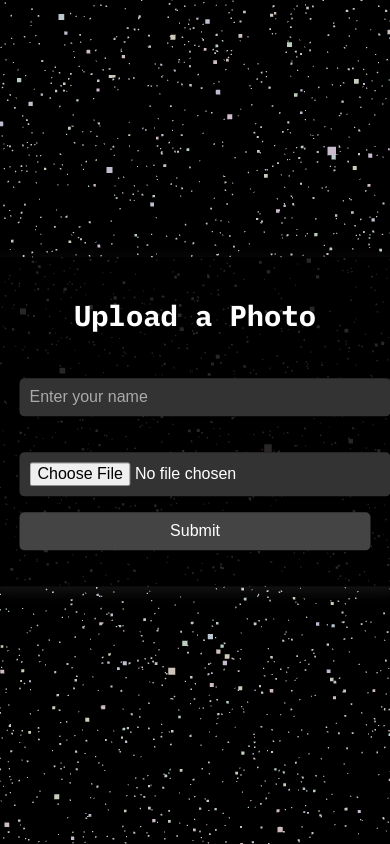
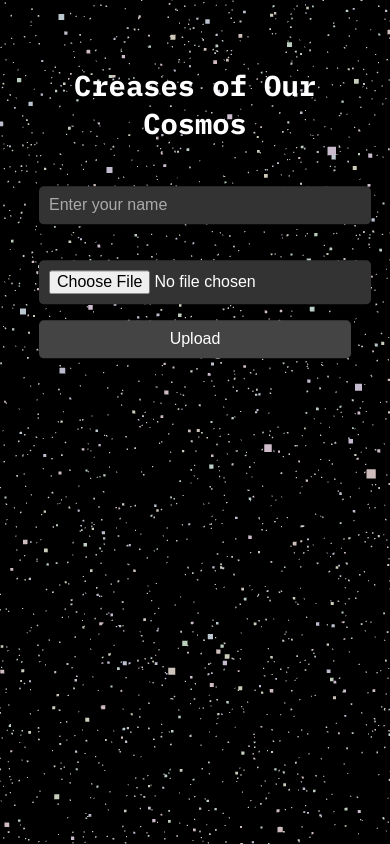
Before and after one commit to kvnyng/conflux, a website with bundled scripts: page client/scan/index.html in a window 390 px wide. Built offline with nearby package versions, Linux system fonts and the light colour scheme; animation ran at ten frames a second.

Commit message:
functioning mobile website

```diff
--- a/client/scan/index.html
+++ b/client/scan/index.html
@@ -15,13 +15,13 @@
 
     <!-- Form Container -->
     <div class="container">
-        <h1>Upload a Photo</h1>
+        <h1>Creases of Our Cosmos</h1>
         <form id="upload-form">
             <label for="name">Name:</label>
             <input type="text" id="name" name="name" placeholder="Enter your name" required>
             <label for="file">Choose a photo:</label>
             <input type="file" id="file" name="file" accept="image/*" required>
-            <button type="submit" id="submit-btn">Submit</button>
+            <button type="submit" id="submit-btn">Upload</button>
         </form>
         <div id="response"></div>
     </div>
--- a/client/scan/styles.css
+++ b/client/scan/styles.css
@@ -23,17 +23,17 @@ body {
 /* Form Container */
 .container {
     position: absolute;
-    top: 50%;
+    top: 25%;
     left: 50%;
     transform: translate(-50%, -50%);
-    background-color: rgba(0, 0, 0, 0.8);
+    /* background-color: rgba(0, 0, 0, 0.8); */
     /* Slightly transparent black */
-    padding: 20px 30px;
+    padding: 30px 30px;
     border-radius: 10px;
-    box-shadow: 0px 4px 15px rgba(255, 255, 255, 0.1);
+    /* box-shadow: 0px 4px 15px rgba(255, 255, 255, 0.1); */
     /* Subtle white shadow */
     text-align: center;
-    width: 90%;
+    width: 80%;
     max-width: 400px;
     z-index: 1;
     /* Layer above the Three.js scene */
@@ -95,3 +95,15 @@ button:hover {
     /* Red for errors */
     word-wrap: break-word;
 }
+
+/* Ensure black safe area background on Apple devices */
+@supports (padding: env(safe-area-inset-top)) {
+    body {
+        padding-top: env(safe-area-inset-top);
+        padding-bottom: env(safe-area-inset-bottom);
+        padding-left: env(safe-area-inset-left);
+        padding-right: env(safe-area-inset-right);
+        background-color: black;
+        /* Safe area color */
+    }
+}
```
Also changed, not shown: server/index.html (renamed from client/index.html), 1 other file.
